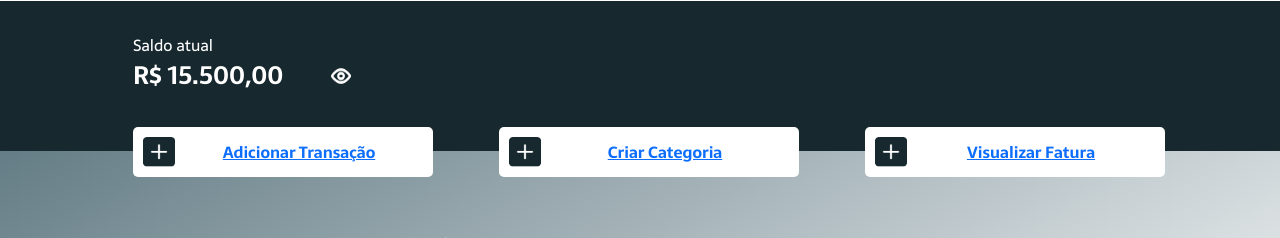
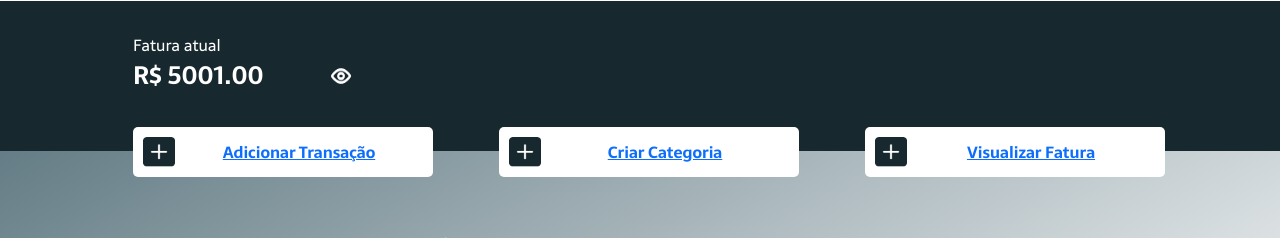
Before and after one commit to v1ct00rms/personalfinance1, a Django app: page / in a window 1280 px wide. Shown: the part 117-355 px from the top of the page. Run offline with Django 4.2, Linux system fonts and the light colour scheme; data comes from the database, SQL or seed files in the repository; some web fonts are replaced.

Commit message:
Quarto Commit

```diff
--- a/mainpage/templates/index.html
+++ b/mainpage/templates/index.html
@@ -35,10 +35,10 @@
         <div class="gh"></div>
         <div class="window-limit">
             <div class="first-content">
-                    <a>Saldo atual</a>
+                    <a>Fatura atual</a>
                 <div class="first-content-balance">
                     <div class="value-container">
-                        <a id="view-value"><strong>R$ 15.500,00</strong></a>
+                        <a id="view-value"><strong>R$ {{valor_fatura}}</strong></a>
                         <a class="inactive-view" id="hide-value"><strong>R$ ---------</strong></a>
                     </div>
                     <button id="eye-button">
--- a/mainpage/views.py
+++ b/mainpage/views.py
@@ -1,9 +1,13 @@
 from django.shortcuts import render
 from mainpage.forms import SaldoForm
-from mainpage.models import Saldo
+from mainpage.models import Saldo, Fatura
 
 def home(request):
-    return render(request, 'index.html')
+    ultima_fatura = Fatura.objects.first()
+    valor_fatura = 0
+    if ultima_fatura:
+        valor_fatura = ultima_fatura.valor
+    return render(request, 'index.html', {'valor_fatura': valor_fatura})
 
 def create(request):
     form = SaldoForm(request.POST or None)
```
